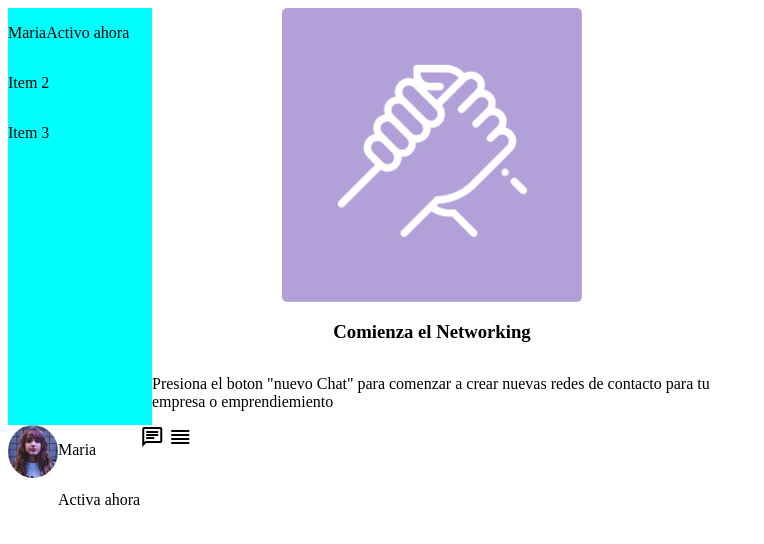
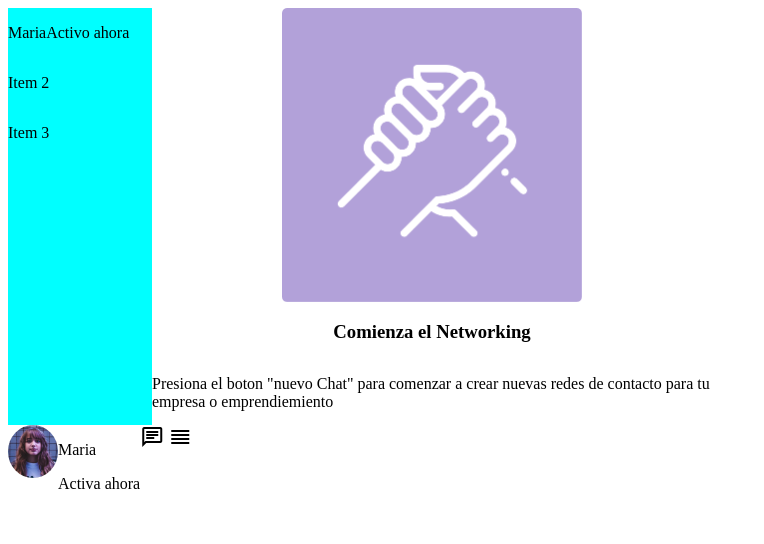
Before and after one commit to sebazuniga1981/flexbox, a plain HTML site: page index.html in a window 1280 px wide. Shown: the whole page, without its empty margins (0-764 px from the left). Drawn offline with nearby package versions, Linux system fonts and the light colour scheme.

Commit message:
segundo commit

```diff
--- a/index.html
+++ b/index.html
@@ -44,7 +44,7 @@
   <div class="img-chat">
     <img src="./assets/imgs/maria.jpg" alt="foto maria" />
   </div>
-  <div style="display: flex; flex-direction: column;">
+  <div class="name-status">
     <p>Maria</p>
     <p>Activa ahora</p>
   </div>
```
Also changed, not shown: assets/css/style.css (line endings or trailing spaces).
